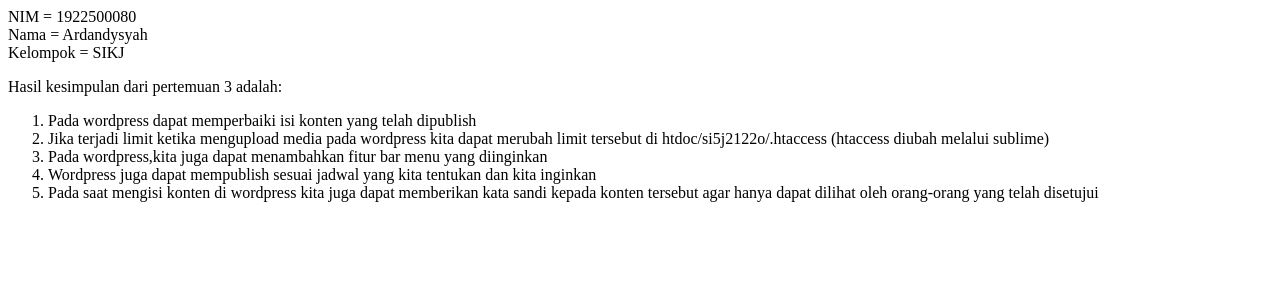
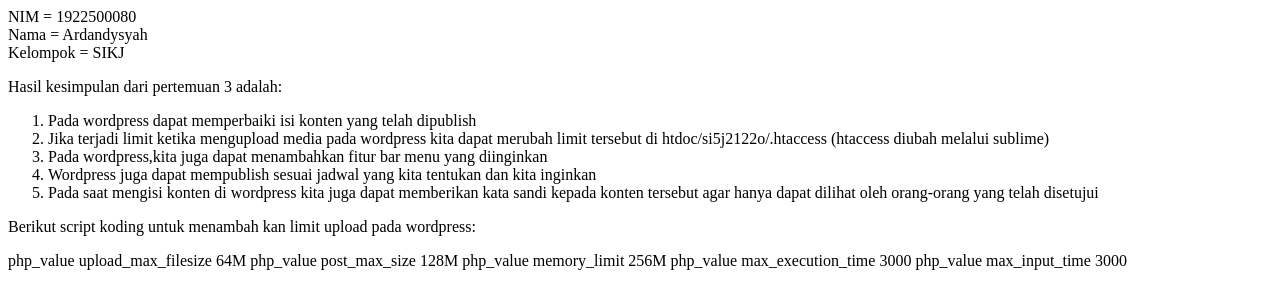
Before and after one commit to Ardandysyah/si5j2122o, a plain HTML site: page 3/index.html in a window 1280 px wide. Drawn offline with Linux system fonts and the light colour scheme.

Commit message:
Update index.html

```diff
--- a/3/index.html
+++ b/3/index.html
@@ -11,3 +11,9 @@
   <li>Wordpress juga dapat mempublish sesuai jadwal yang kita tentukan dan kita inginkan</li>
   <li>Pada saat mengisi konten di wordpress kita juga dapat memberikan kata sandi kepada konten tersebut agar hanya dapat dilihat oleh orang-orang yang telah disetujui</li>
 </ol>
+<p>Berikut script koding untuk menambah kan limit upload pada wordpress: </p>
+<p>php_value upload_max_filesize 64M
+php_value post_max_size 128M
+php_value memory_limit 256M
+php_value max_execution_time 3000
+php_value max_input_time 3000</p>
```
